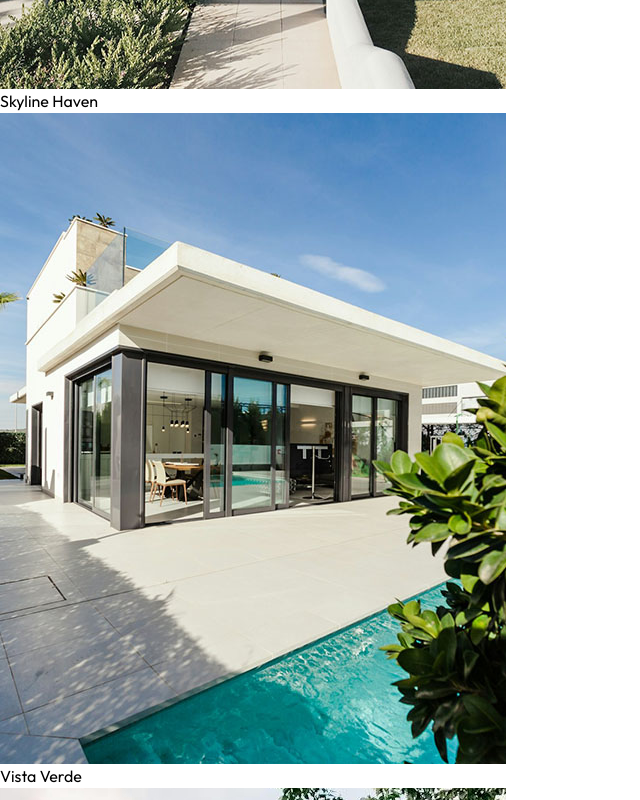
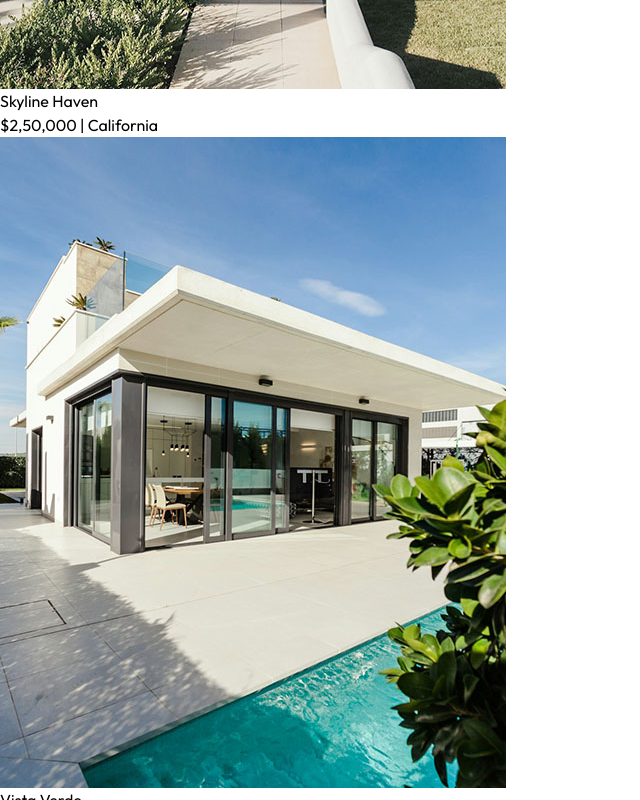
Before and after one commit to pradyumn8/Real-Estate-Website, a React (Vite) app: page / in a window 1280 px wide. Shown: the part 2140-2940 px from the top of the page, without its empty margins (0-640 px from the left). Built offline with nearby package versions, Linux system fonts and the light colour scheme.

Commit message:
Slider function is working properly in project section

```diff
--- a/src/components/Projects.jsx
+++ b/src/components/Projects.jsx
@@ -1,7 +1,32 @@
-import React from 'react'
+import React, { useEffect, useState } from 'react'
 import { assets, projectsData } from '../assets/assets'
 
 const Projects = () => {
+    const [currentIndex, setCurrentIndex] = useState(0);
+    const [cardsToShow, setCardsToShow] = useState(1);
+
+    const nextProject = () => {
+        setCurrentIndex((prevIndex)=>(prevIndex+1)%projectsData.length)
+    }
+
+    const prevProject = () => {
+        setCurrentIndex((prevIndex)=>prevIndex === 0 ? projectsData.length - 1 : prevIndex - 1)
+    }
+
+    useEffect(()=>{
+        const updateCardsToShow = () =>{
+            if(window.innerWidth >= 1024){
+                setCardsToShow(projectsData.length);
+            } else {
+                setCardsToShow(1)
+            }
+            };
+            updateCardsToShow();
+
+            window.addEventListener('resize',updateCardsToShow)
+            return ()=> window.removeEventListener('resize',updateCardsToShow);
+    },[])
+
     return (
         <div className='container mx-auto py-4 pt-20 px-6 md:px-20 lg:px-32 my-20 w-full overflow-hidden' id='Projects'>
             <h1 className='text-2xl sm:text-4xl font-bold mb-2 text-center'>Projects <span className='underline underline-offset-4 decoration-1 under font-light'>Completed</span></h1>
@@ -9,29 +34,37 @@ const Projects = () => {
             {/* slider buttons */}
 
             <div className='flex justify-end items-center mb-8'>
-                <button className='p-3 bg-gray-200 rounded mr-2' aria-label='Privious Project'>
+                <button onClick={prevProject}
+                className='p-3 bg-gray-200 rounded mr-2' aria-label='Privious Project'>
                     <img src={assets.left_arrow} alt="Previous" />
                 </button>
-                <button className='p-3 bg-gray-200 rounded mr-2' aria-label='Next Project'>
-                    <img src={assets.right_arrow} alt="Next" />
+                <button onClick={nextProject    }
+                 className='p-3 bg-gray-200 rounded mr-2' aria-label='Next Project'>
+                    <img  src={assets.right_arrow} alt="Next" />
                 </button>
             </div>
             {/* project slider container */}
             <div className='overflow-hidden'>
-                <div className='flex gap-8 transition-transform duration-500 ease-in-out'>
+                <div className='flex gap-8 transition-transform duration-500 ease-in-out'
+                style={{transform: `translateX(-${(currentIndex * 100) / cardsToShow}%)`}}
+                >
                     {console.log(projectsData)}
                     {projectsData.map((project, index) => (
-                        <div key={index} className='relative flex-shrink-0 w-full sm:w-1/4'>
-                            <img src={project.image} alt={project.title} />
-                            <div className='absolute left-0 right-0 bottom-5 flex justify-center'></div>
-                            <div className='inline-block bg-white w-3/4 px-4 py-2 shadow-md'>
-                            <h2>
-                                {project.title}
-                            </h2>
+                        <div key={index} className="relative flex-shrink-0 w-full sm:w-1/4">
+                            {/* Project Image */}
+                            <img src={project.image} alt={project.title} className="w-full h-auto mb-14" />
+
+                            {/* Centered overlay container */}
+                            <div className="absolute left-0 right-0 bottom-5 flex justify-center">
+                                <div className="inline-block bg-white w-3/4 px-4 py-2 shadow-md">
+                                    <h2 className="text-xl font-semibold text-gray-800">{project.title}</h2>
+                                    <p className="text-gray-500 text-sm">
+                                        {project.price} <span>|</span> {project.location}
+                                    </p>
+                                </div>
                             </div>
                         </div>
                     ))}
-
                 </div>
             </div>
         </div>
```
